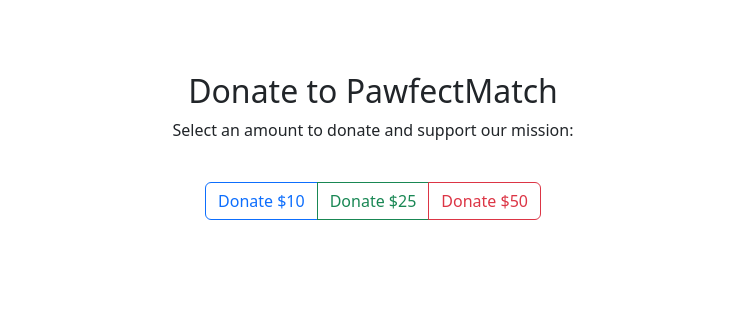
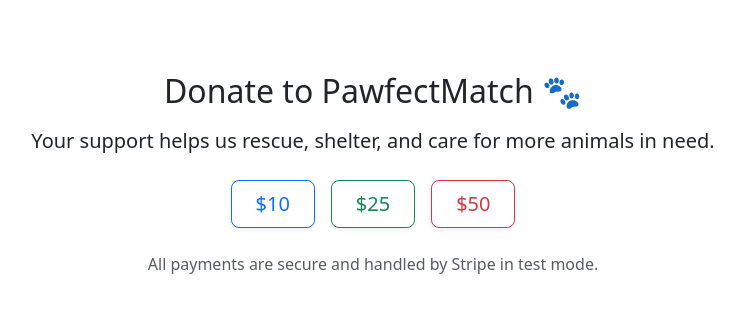
Before and after one commit to Omar6688/PawfectMatch, a Django app: page /support/donate/ in a window 1280 px wide. Shown: the part 56-369 px from the top of the page, without its empty margins (267-1011 px from the left). Run offline with Django 5.2, Linux system fonts and the light colour scheme; some libraries are stand-ins or nearby versions.

Commit message:
Style Stripe donation buttons with Bootstrap for improved UX

```diff
--- a/community/templates/community/donate.html
+++ b/community/templates/community/donate.html
@@ -3,18 +3,20 @@
 
 {% block content %}
 <div class="container py-5 text-center">
-    <h2>Donate to PawfectMatch</h2>
-    <p>Select an amount to donate and support our mission:</p>
+    <h2 class="mb-3">Donate to PawfectMatch 🐾</h2>
+    <p class="lead">Your support helps us rescue, shelter, and care for more animals in need.</p>
 
-    <!-- ✅ UPDATED BUTTONS WITH data-amount -->
-    <div class="btn-group my-4" role="group">
-        <button class="btn btn-outline-primary" data-amount="1000">Donate $10</button>
-        <button class="btn btn-outline-success" data-amount="2500">Donate $25</button>
-        <button class="btn btn-outline-danger" data-amount="5000">Donate $50</button>
+    <!-- Styled Donation Buttons -->
+    <div class="d-flex justify-content-center gap-3 mt-4 flex-wrap">
+        <button class="btn btn-lg btn-outline-primary shadow-sm px-4" data-amount="1000">$10</button>
+        <button class="btn btn-lg btn-outline-success shadow-sm px-4" data-amount="2500">$25</button>
+        <button class="btn btn-lg btn-outline-danger shadow-sm px-4" data-amount="5000">$50</button>
     </div>
+
+    <p class="mt-4 text-muted">All payments are secure and handled by Stripe in test mode.</p>
 </div>
 
-<!-- ✅ STRIPE JS LOGIC -->
+<!-- Stripe Script -->
 <script src="https://js.stripe.com/v3/"></script>
 <script>
     document.addEventListener('DOMContentLoaded', function () {
@@ -39,7 +41,6 @@
             });
         }
 
-        // ✅ Attach event listeners to all buttons
         document.querySelectorAll("button[data-amount]").forEach(btn => {
             btn.addEventListener("click", () => {
                 const amount = btn.getAttribute("data-amount");
```
